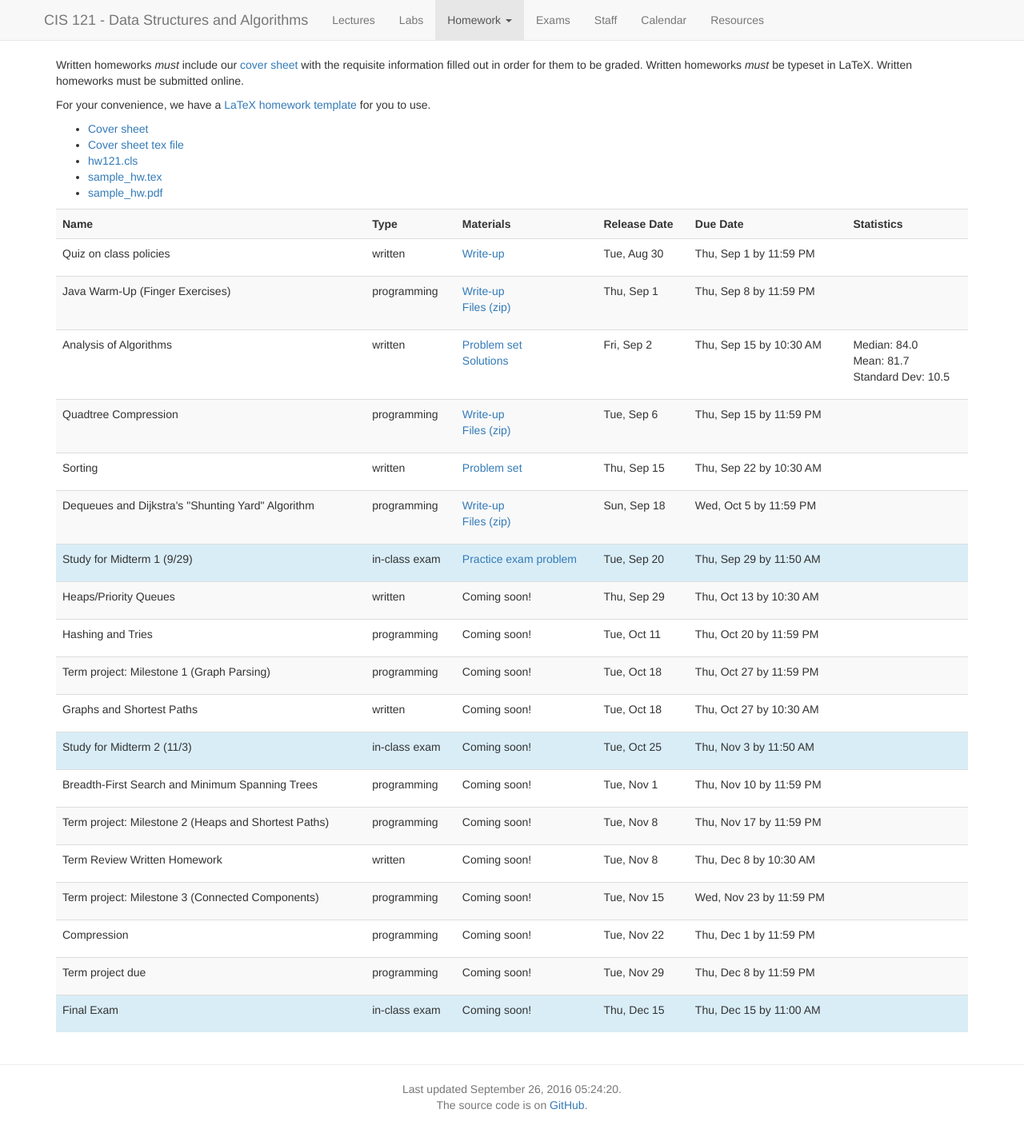
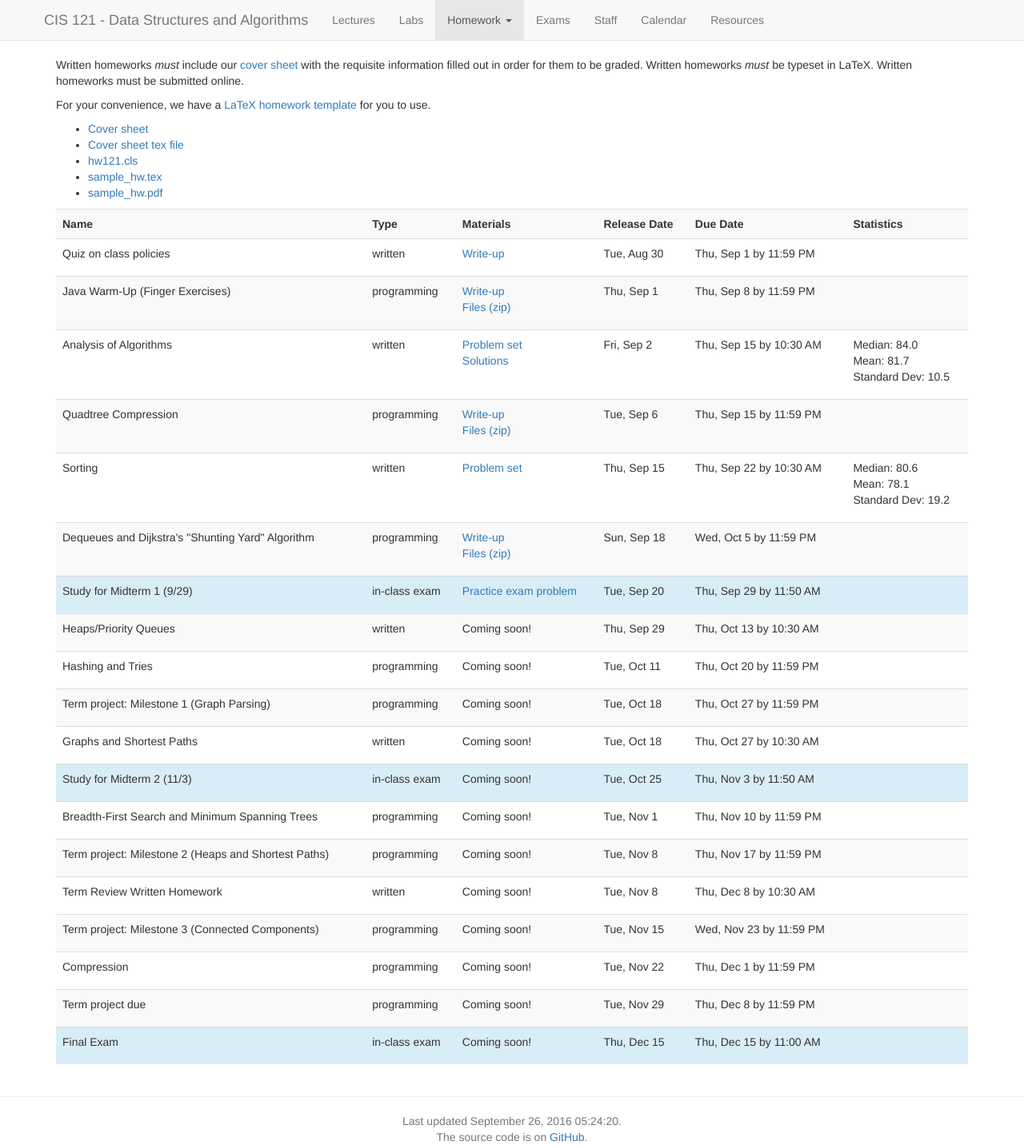
Before and after one commit to vikramkh/course-website-16fa, a Jekyll site: the page built from homework.md, in a window 1280 px wide. Shown: the whole page at 80% size. Built offline with Jekyll 4.4.1, drawn with Linux system fonts in a browser that asks for light colours; nearby versions of some CDN libraries; before the commit the page ends 1392 px from its top, so only the background shows below that.

Commit message:
add hw3 stats

```diff
--- a/_data/homeworks.yaml
+++ b/_data/homeworks.yaml
@@ -40,6 +40,9 @@
    active: true
    release_date: 2016-09-15
    due_date: 2016-9-22T10:30:00EDT
+   median: 80.6
+   mean: 78.1
+   std: 19.2
 -
    assignment: Dequeues and Dijkstra's "Shunting Yard" Algorithm
    writeup: content/hws/hw4/hw4.pdf
```
